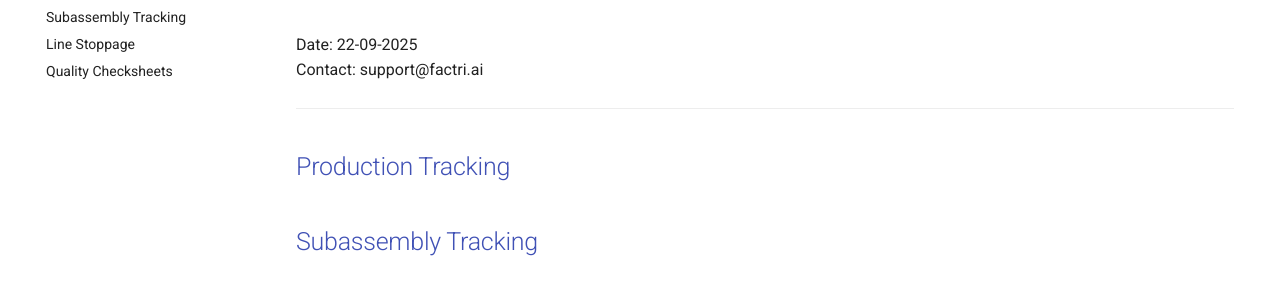
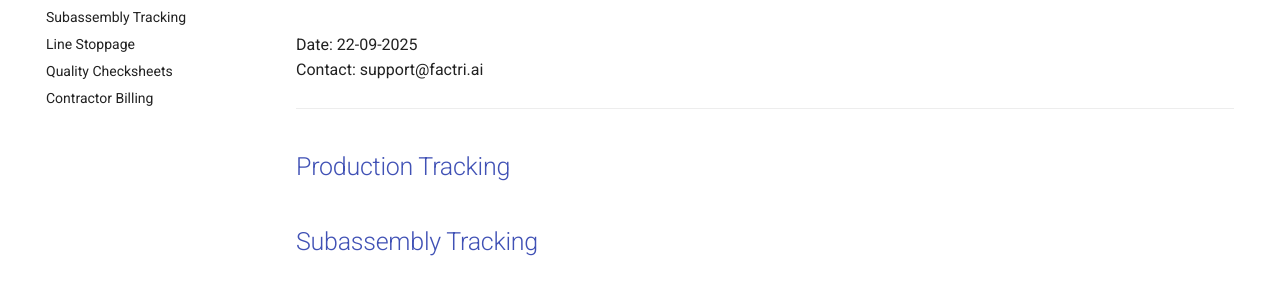
Before and after one commit to factri-ai/satrac-docs, an MkDocs documentation site: the page built from docs/index.md, in a window 1280 px wide. Shown: the part 148-430 px from the top of the page. Built offline with MkDocs 1.6.1 and Material for MkDocs 9.7.7, drawn with Linux system fonts in a browser that asks for light colours.

Commit message:
added the new documentation to yaml file

```diff
--- a/mkdocs.yaml
+++ b/mkdocs.yaml
@@ -15,7 +15,7 @@ nav:
   - Subassembly Tracking: subassembly_tracking.md
   - Line Stoppage: line_stoppage.md
   - Quality Checksheets: quality_checksheets.md
-  # - Contractor Billing: contractor_billing.md
+  - Contractor Billing: contractor_billing.md
   # - Planning & Scheduling: planning_and_scheduling.md
 
 markdown_extensions:
```
